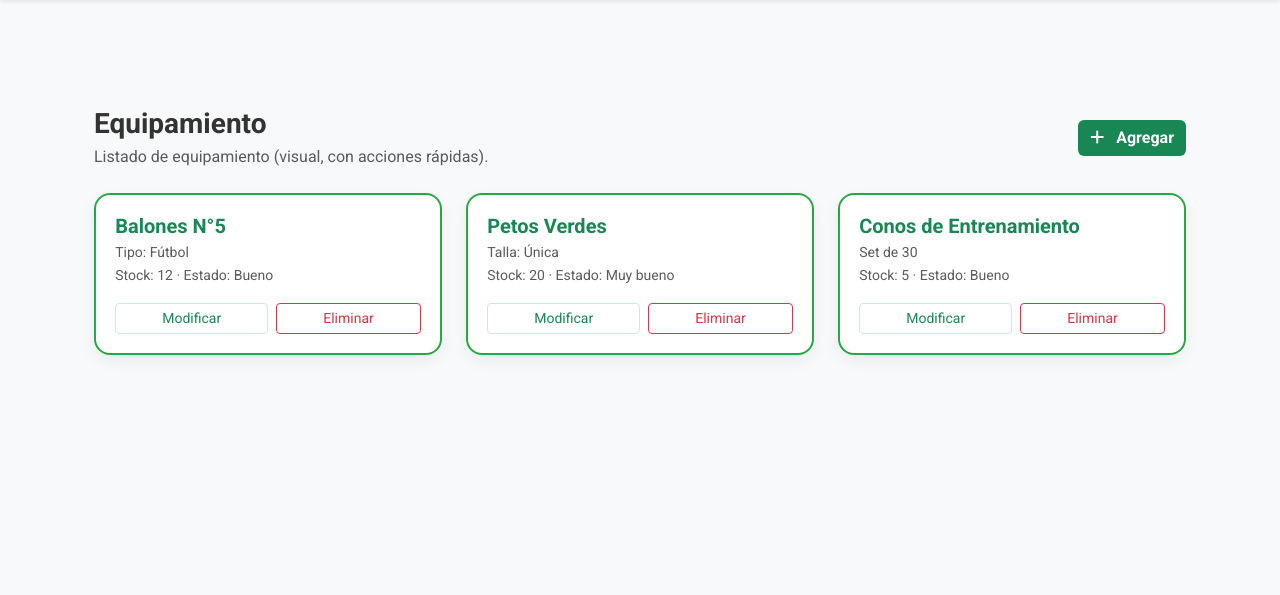
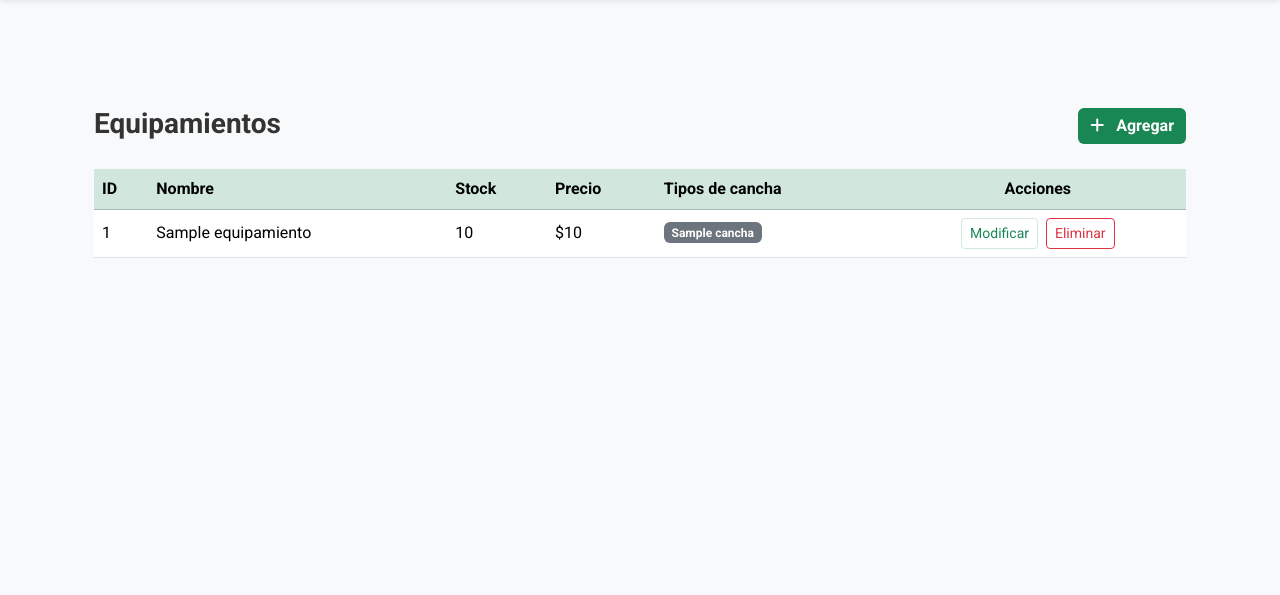
Before and after one commit to IgnacioRiffop/CanchaYa, a Django app: page /crudEquipamientos/ in a window 1280 px wide. Shown: the part 79-674 px from the top of the page. Run offline with Django 3.2, Linux system fonts and the light colour scheme; a user stored in the database is signed in; tables that the repository leaves empty hold one stand-in row (values such as "Sample post"); some libraries are stand-ins or nearby versions.

Commit message:
crud equipamiento redy

```diff
--- a/core/templates/core/crudEquipamientos.html
+++ b/core/templates/core/crudEquipamientos.html
@@ -1,70 +1,140 @@
 {% extends 'core/base.html' %}
 {% load static %}
 
-{% block title %}Equipamiento | CanchaYa{% endblock %}
+{% block title %}Equipamientos | CanchaYa{% endblock %}
 
 {% block contenido %}
 <div class="container py-5">
 
-  <!-- Header + Agregar -->
   <div class="d-flex justify-content-between align-items-center mb-4 flex-wrap gap-3">
-    <div>
-      <h1 class="h3 fw-bold mb-1">Equipamiento</h1>
-      <p class="text-muted m-0">Listado de equipamiento (visual, con acciones rápidas).</p>
-    </div>
-    <a href="#" class="btn btn-success fw-semibold">
+    <h1 class="h3 fw-bold mb-1">Equipamientos</h1>
+    <a href="{% url 'equipamiento_add' %}" class="btn btn-success fw-semibold">
       <i class="fa-solid fa-plus me-2"></i> Agregar
     </a>
   </div>
 
-  <!-- Grid de tarjetas -->
-  <div class="row row-cols-1 row-cols-sm-2 row-cols-lg-3 g-4">
+  {% if equipamientos %}
+    <div class="table-responsive">
+      <table class="table table-hover align-middle">
+        <thead class="table-success">
+          <tr>
+            <th>ID</th>
+            <th>Nombre</th>
+            <th>Stock</th>
+            <th>Precio</th>
+            <th>Tipos de cancha</th>
+            <th class="text-center">Acciones</th>
+          </tr>
+        </thead>
+        <tbody>
+        {% for e in equipamientos %}
+          <tr>
+            <td>{{ e.id_equipamiento }}</td>
+            <td>{{ e.nombre }}</td>
+            <td>{{ e.stock }}</td>
+            <td>
+              {% if e.precio %}
+                ${{ e.precio|floatformat:0 }}
+              {% else %}
+                -
+              {% endif %}
+            </td>
+            <td>
+              {% if e.tipos_cancha.all %}
+                {% for tc in e.tipos_cancha.all %}
+                  <span class="badge bg-secondary me-1 mb-1">{{ tc.nombre }}</span>
+                {% empty %}
+                  <span class="text-muted">Sin tipos asociados</span>
+                {% endfor %}
+              {% else %}
+                <span class="text-muted">Sin tipos asociados</span>
+              {% endif %}
+            </td>
+            <td class="text-center">
+              <div class="d-flex justify-content-center gap-2">
+                <a href="{% url 'equipamiento_edit' e.id_equipamiento %}"
+                   class="btn btn-outline-secondary btn-sm">
+                  Modificar
+                </a>
+                <button class="btn btn-outline-danger btn-sm btn-eliminar-equipamiento"
+                        data-url="{% url 'equipamiento_delete' e.id_equipamiento %}">
+                  Eliminar
+                </button>
+              </div>
+            </td>
+          </tr>
+        {% endfor %}
+        </tbody>
+      </table>
+    </div>
+  {% else %}
+    <div class="alert alert-secondary text-center mt-4">
+      No hay equipamientos registrados.
+    </div>
+  {% endif %}
+</div>
 
-    <!-- Item demo 1 -->
-    <div class="col">
-      <div class="cu-item-card h-100 d-flex flex-column">
-        <div class="cu-item-body">
-          <h5 class="mb-1 fw-bold">Balones N°5</h5>
-          <small class="text-muted d-block">Tipo: Fútbol</small>
-          <small class="text-muted">Stock: 12 · Estado: Bueno</small>
-        </div>
-        <div class="mt-auto d-flex gap-2 pt-3">
-          <a href="#" class="btn btn-outline-secondary btn-sm flex-fill">Modificar</a>
-          <a href="#" class="btn btn-outline-danger btn-sm flex-fill">Eliminar</a>
-        </div>
-      </div>
-    </div>
+<!-- SweetAlert -->
+<script src="https://cdn.jsdelivr.net/npm/sweetalert2@11"></script>
+<script>
+document.addEventListener('DOMContentLoaded', function () {
+  const botonesEliminar = document.querySelectorAll('.btn-eliminar-equipamiento');
 
-    <!-- Item demo 2 -->
-    <div class="col">
-      <div class="cu-item-card h-100 d-flex flex-column">
-        <div class="cu-item-body">
-          <h5 class="mb-1 fw-bold">Petos Verdes</h5>
-          <small class="text-muted d-block">Talla: Única</small>
-          <small class="text-muted">Stock: 20 · Estado: Muy bueno</small>
-        </div>
-        <div class="mt-auto d-flex gap-2 pt-3">
-          <a href="#" class="btn btn-outline-secondary btn-sm flex-fill">Modificar</a>
-          <a href="#" class="btn btn-outline-danger btn-sm flex-fill">Eliminar</a>
-        </div>
-      </div>
-    </div>
+  botonesEliminar.forEach(boton => {
+    boton.addEventListener('click', function (e) {
+      e.preventDefault();
+      const url = this.getAttribute('data-url');
 
-    <!-- Item demo 3 -->
-    <div class="col">
-      <div class="cu-item-card h-100 d-flex flex-column">
-        <div class="cu-item-body">
-          <h5 class="mb-1 fw-bold">Conos de Entrenamiento</h5>
-          <small class="text-muted d-block">Set de 30</small>
-          <small class="text-muted">Stock: 5 · Estado: Bueno</small>
-        </div>
-        <div class="mt-auto d-flex gap-2 pt-3">
-          <a href="#" class="btn btn-outline-secondary btn-sm flex-fill">Modificar</a>
-          <a href="#" class="btn btn-outline-danger btn-sm flex-fill">Eliminar</a>
-        </div>
-      </div>
-    </div>
+      Swal.fire({
+        title: '¿Eliminar equipamiento?',
+        text: 'Esta acción eliminará el equipamiento definitivamente.',
+        icon: 'warning',
+        showCancelButton: true,
+        confirmButtonColor: '#198754',
+        cancelButtonColor: '#d33',
+        confirmButtonText: 'Sí, eliminar',
+        cancelButtonText: 'Cancelar'
+      }).then((result) => {
+        if (result.isConfirmed) {
+          fetch(url, {
+            method: 'POST',
+            headers: {
+              'X-CSRFToken': getCookie('csrftoken'),
+            },
+          })
+          .then(response => response.json())
+          .then(data => {
+            if (data.success) {
+              Swal.fire({
+                title: 'Eliminado',
+                text: 'El equipamiento fue eliminado correctamente.',
+                icon: 'success',
+                confirmButtonColor: '#198754'
+              }).then(() => location.reload());
+            } else {
+              Swal.fire('Error', 'No se pudo eliminar el equipamiento.', 'error');
+            }
+          });
+        }
+      });
+    });
+  });
 
-  </div>
-</div>
+  // Helper CSRF
+  function getCookie(name) {
+    let cookieValue = null;
+    if (document.cookie && document.cookie !== '') {
+      const cookies = document.cookie.split(';');
+      for (let i = 0; i < cookies.length; i++) {
+        const cookie = cookies[i].trim();
+        if (cookie.substring(0, name.length + 1) === (name + '=')) {
+          cookieValue = decodeURIComponent(cookie.substring(name.length + 1));
+          break;
+        }
+      }
+    }
+    return cookieValue;
+  }
+});
+</script>
 {% endblock %}
--- a/core/urls.py
+++ b/core/urls.py
@@ -57,6 +57,11 @@ urlpatterns = [
 
 
     path('crudEquipamientos/', views.crudEquipamientos, name='crudEquipamientos'),
+    path('crudEquipamientos/agregar/', views.equipamiento_create, name='equipamiento_add'),
+    path('crudEquipamientos/<int:pk>/editar/', views.equipamiento_edit, name='equipamiento_edit'),
+    path('crudEquipamientos/<int:pk>/eliminar/', views.equipamiento_delete, name='equipamiento_delete'),
+
+
 
     path('crudTarifas/', views.crudTarifas, name='crudTarifas'),
     path('crudTarifas/agregar/', views.tarifa_create, name='tarifa_add'),
--- a/core/views.py
+++ b/core/views.py
@@ -1470,8 +1470,47 @@ def reserva_delete(request, pk):
         return JsonResponse({'success': True})
     return JsonResponse({'success': False})
 
+@login_required(login_url='login')
 def crudEquipamientos(request):
-    return render(request, 'core/crudEquipamientos.html')
+    equipamientos = Equipamiento.objects.prefetch_related('tipos_cancha').all().order_by('nombre')
+    return render(request, 'core/crudEquipamientos.html', {'equipamientos': equipamientos})
+
+
+@login_required(login_url='login')
+def equipamiento_create(request):
+    if request.method == 'POST':
+        form = EquipamientoForm(request.POST)
+        if form.is_valid():
+            form.save()
+            return JsonResponse({'success': True})
+        return JsonResponse({'success': False, 'errors': form.errors})
+    else:
+        form = EquipamientoForm()
+    return render(request, 'core/equipamiento_form.html', {'form': form})
+
+
+@login_required(login_url='login')
+def equipamiento_edit(request, pk):
+    equipamiento = get_object_or_404(Equipamiento, pk=pk)
+    if request.method == 'POST':
+        form = EquipamientoForm(request.POST, instance=equipamiento)
+        if form.is_valid():
+            form.save()
+            return JsonResponse({'success': True})
+        return JsonResponse({'success': False, 'errors': form.errors})
+    else:
+        form = EquipamientoForm(instance=equipamiento)
+    return render(request, 'core/equipamiento_form.html', {'form': form})
+
+
+@login_required(login_url='login')
+def equipamiento_delete(request, pk):
+    equipamiento = get_object_or_404(Equipamiento, pk=pk)
+    if request.method == 'POST':
+        equipamiento.delete()
+        return JsonResponse({'success': True})
+    return JsonResponse({'success': False})
+
 
 @login_required(login_url='login')
 def crudTarifas(request):
```
Also changed, not shown: core/forms.py (+17 -1 lines), core/templates/core/equipamiento_form.html (added, +70 -0 lines).
